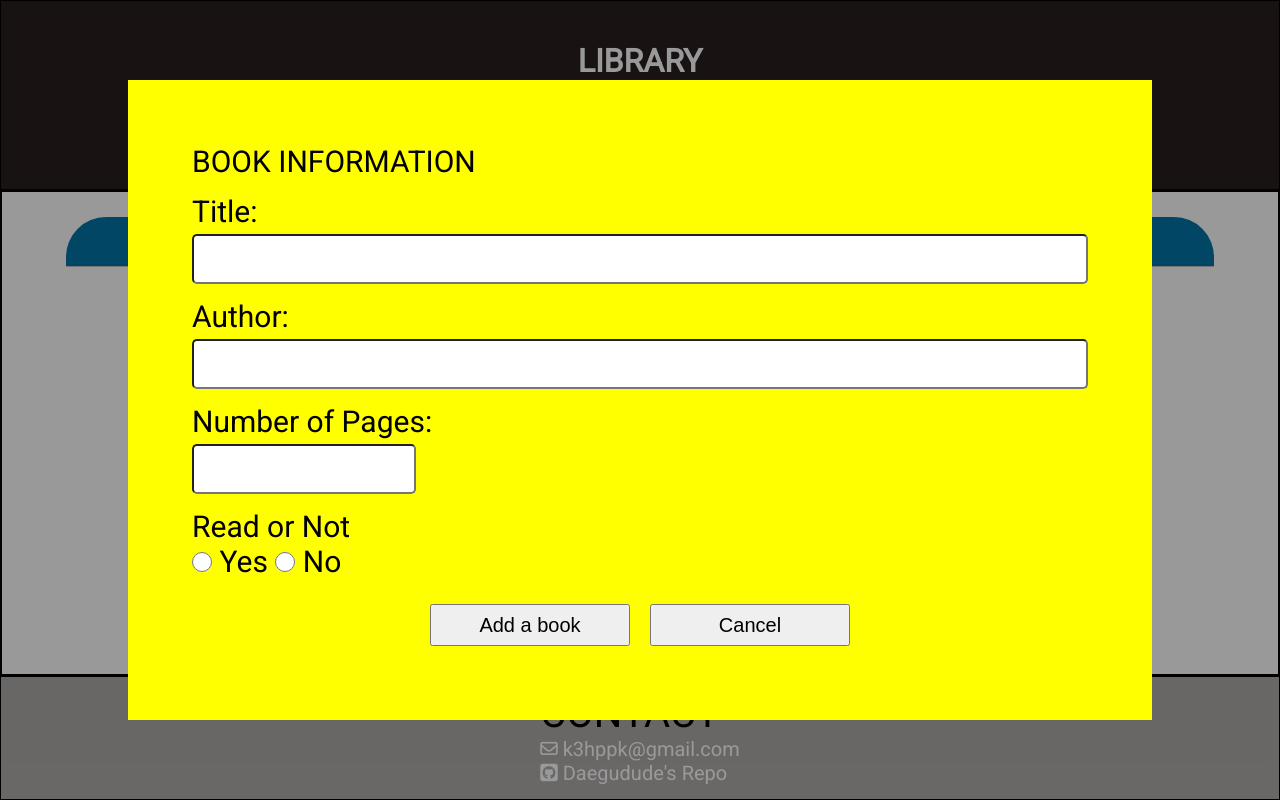
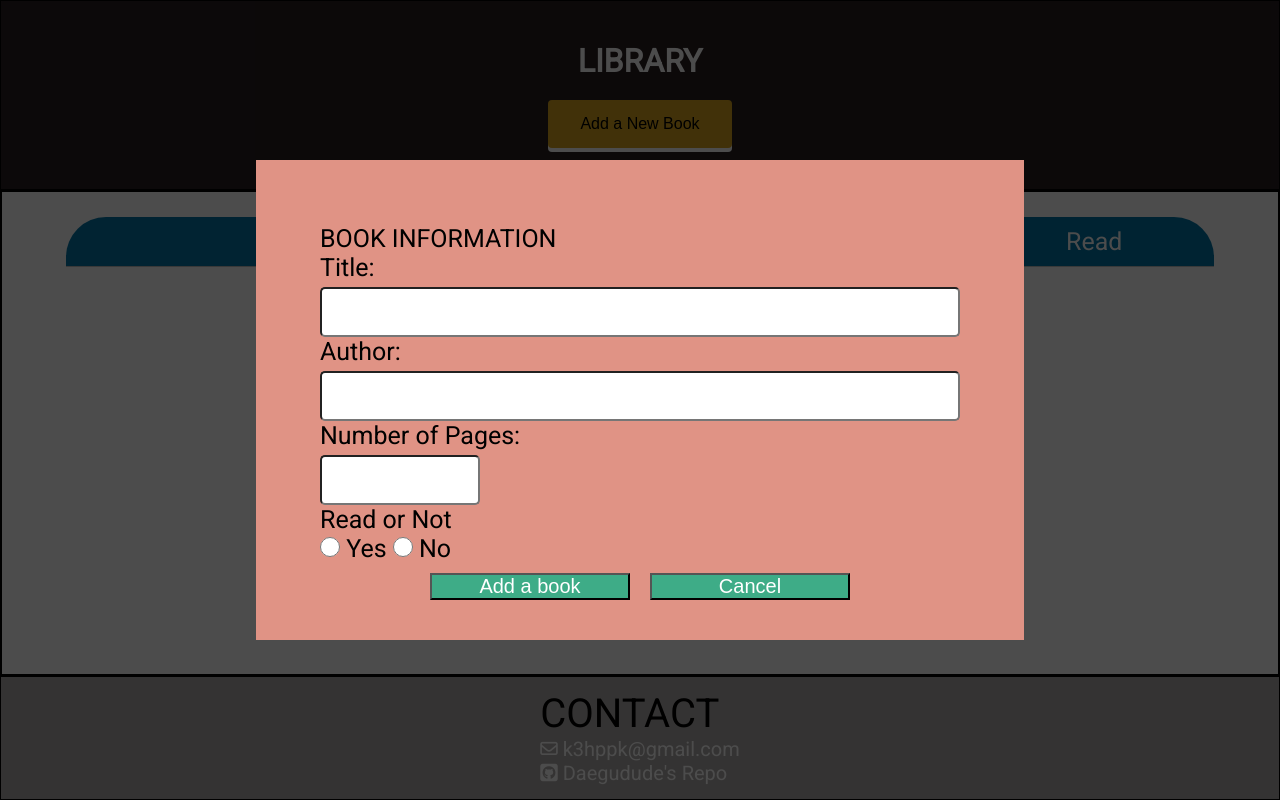
Before and after one commit to DaeguDude/TOP-Library, a plain HTML site: page index.html in a window 1280 px wide. Both pictures are taken after a click on the button "Add a New Book". Drawn offline with Linux system fonts and the light colour scheme; no server answers.

Commit message:
Modal fixed

```diff
--- a/script.js
+++ b/script.js
@@ -149,7 +149,7 @@ newBookBtn.addEventListener('click', (event) => {
   let bookInfoModal = document.getElementById('book-info-modal');
   bookInfoModal.style.position = "fixed";
   bookInfoModal.style.zIndex = 1;
-  bookInfoModal.style.backgroundColor = "rgba(0,0,0,0.4)";
+  bookInfoModal.style.backgroundColor = "rgba(0,0,0,0.7)";
   bookInfoModal.style.overflow = "auto";
 
   bookInfoModal.style.display = "flex";
--- a/style.css
+++ b/style.css
@@ -18,9 +18,9 @@ body {
 }
 
 #modal-flex-container {
-  width: 80%;
-  height: 80%;
-  background: yellow;
+  width: 60%;
+  height: 60%;
+  background: #e09385;
   padding: 5%;
 
   display: flex;
@@ -28,10 +28,14 @@ body {
   justify-content: space-around;
 }
 
+#modal-flex-container p {
+
+}
+
 .modal-flex-items {
   /* flex: <flex-grow> <flex-shrink> <flex-basis> */
   flex: 1 1 auto;
-  font-size: 30px;
+  font-size: 25px;
 }
 
 .modal-flex-items input[type=text] {
@@ -83,8 +87,20 @@ input::-webkit-inner-spin-button {
 #submit-area button {
   flex-basis: 200px;
   margin: 10px;
+  font-size: 20px;
+  background: #3eac87;
+  color: #fff;
+  outline: none;
+}
 
-  font-size: 20px;
+#submit-area button:hover {
+  cursor: pointer;
+  background: #4ed8a9;
+  border: 3px solid #3eac87;
+}
+
+#submit-area button:active {
+  transform: scale(0.95);
 }
 
 /* ------------------------------------------------------- */
```
